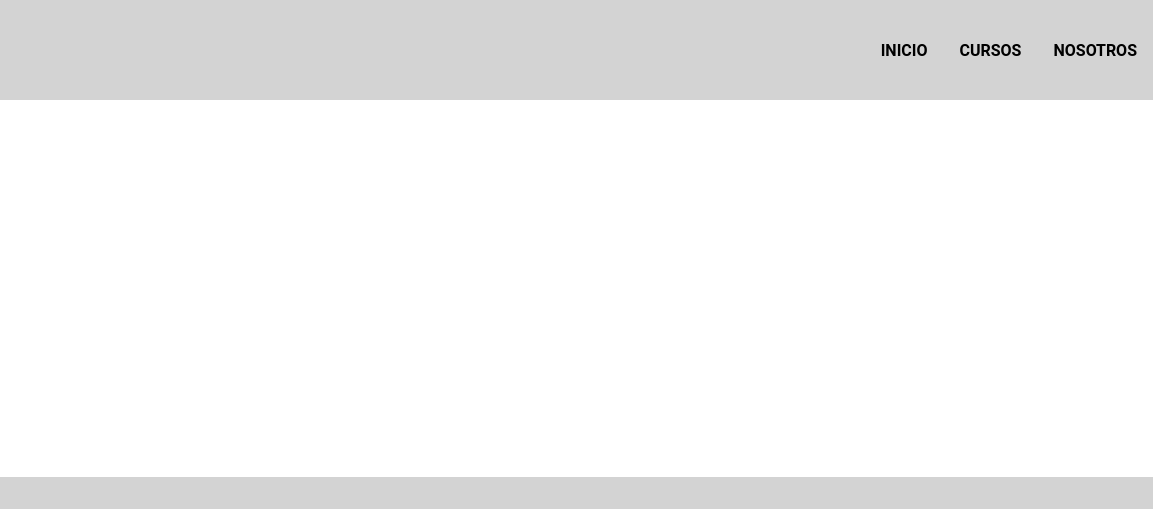
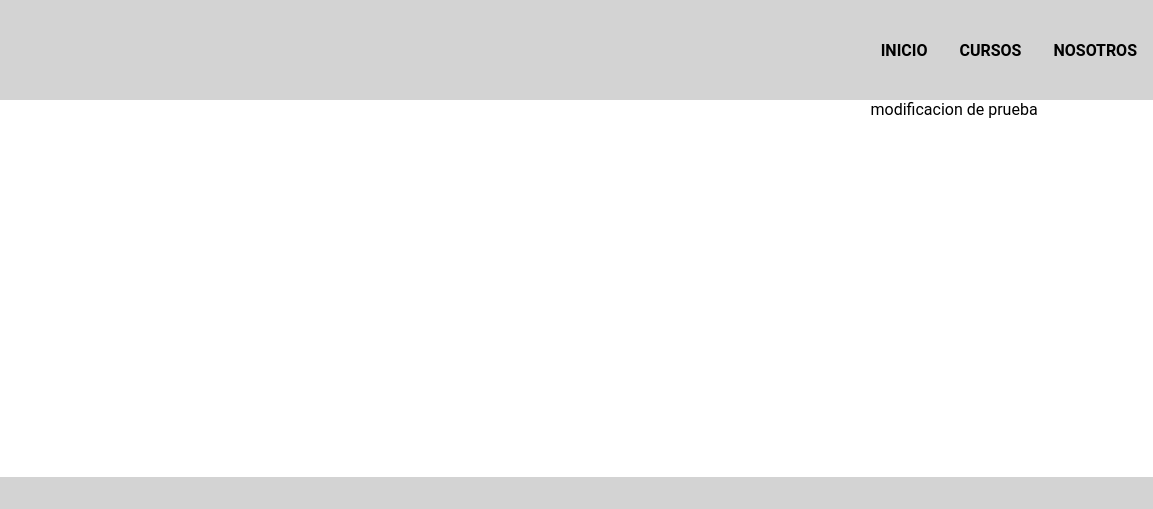
Before and after one commit to dayanbg/PreEntrega2-Bravo-Dayan, a plain HTML site: page pages/cursos.html in a window 1280 px wide. Shown: the top 509 px of the page, 127-1280 px from the left. Drawn offline with Linux system fonts and the light colour scheme.

Commit message:
modificacion de prueba

```diff
--- a/pages/cursos.html
+++ b/pages/cursos.html
@@ -11,6 +11,7 @@
 </head>
 
 <body>
+    modificacion de prueba
     <header>
         <a href="../index.html">
             <img src="../img/logo.png" alt="Logo">
```
